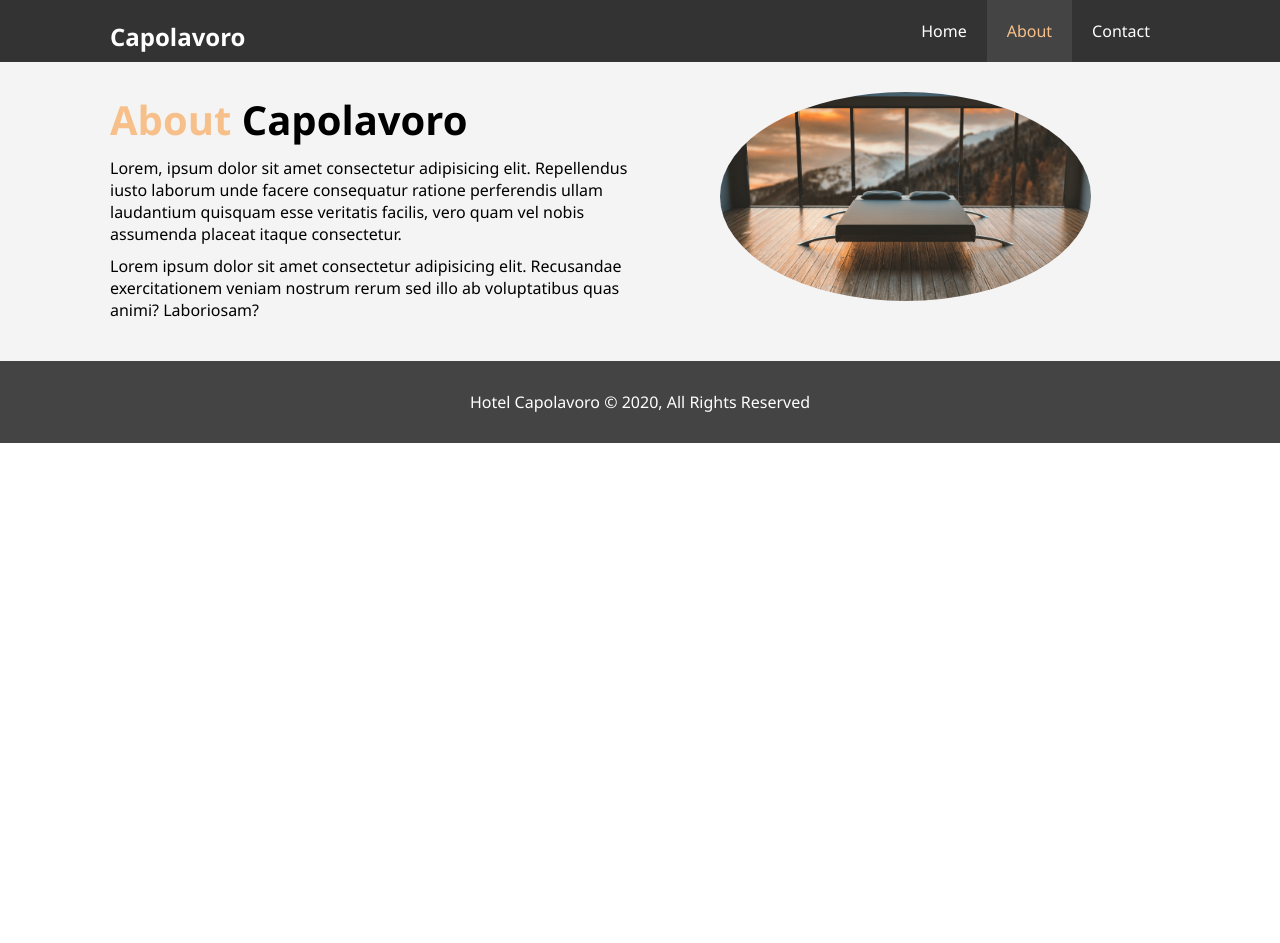
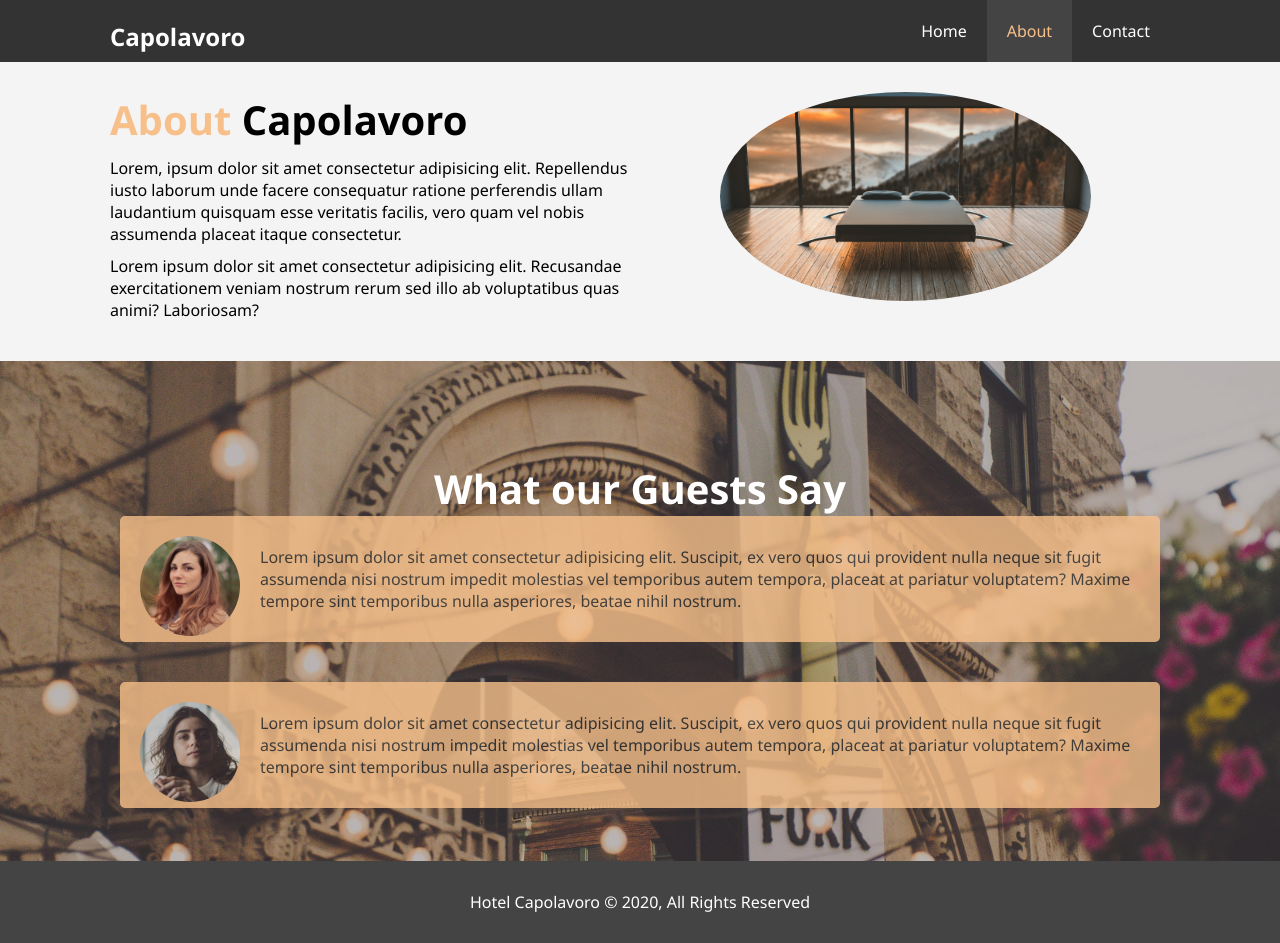
Before and after one commit to EzikeChris/Capolavoro-Hotel-Barcelona-Spain-, a plain HTML site: page about.html in a window 1280 px wide. Before the commit the page ends 800 px from the top, so only its background shows below. Drawn offline with Linux system fonts and the light colour scheme.

Commit message:
added testimonials images text etc

```diff
--- a/about.html
+++ b/about.html
@@ -36,9 +36,28 @@
             </div>
         </div>
     </section>
-      <footer id="main-footer">
-        <p>Hotel Capolavoro &copy; 2020, All Rights Reserved</p>
 
+<div class="clr"></div>
+
+
+<section id="testimonials" class="py-3">
+<div class="container">
+    <h2 class="l-heading">What our Guests Say</h2>
+    <div class="testimonial bg-primary">
+        <img src="/img/person-1.jpg" alt="beyonce">
+        <p>Lorem ipsum dolor sit amet consectetur adipisicing elit. Suscipit, ex vero quos qui provident nulla neque sit fugit assumenda nisi nostrum impedit molestias vel temporibus autem tempora, placeat at pariatur voluptatem? Maxime tempore sint temporibus nulla asperiores, beatae nihil nostrum.</p>
+
+    </div>
+
+    <div class="testimonial bg-primary">
+        <img src="/img/person-2.jpg" alt="Helen">
+        <p>Lorem ipsum dolor sit amet consectetur adipisicing elit. Suscipit, ex vero quos qui provident nulla neque sit fugit assumenda nisi nostrum impedit molestias vel temporibus autem tempora, placeat at pariatur voluptatem? Maxime tempore sint temporibus nulla asperiores, beatae nihil nostrum.</p>
+
+    </div>
+</div>
+</section>
+<footer id="main-footer">
+    <p>Hotel Capolavoro &copy; 2020, All Rights Reserved</p>
     </footer>
 </body>
 </html>
--- a/css/style.css
+++ b/css/style.css
@@ -209,6 +209,37 @@ h1 {
     height: 100%;
 }
 
+
+/* Testimonial */
+#testimonials {
+    height: 500px;
+    background: url('../img/test-bg.jpg') no-repeat
+    center center/cover;
+    padding: 100px;
+}
+
+
+#testimonials  h2 {
+    color: #fff;
+    text-align: center;
+}
+
+#testimonials .testimonial {
+    padding: 20px;
+    margin-bottom: 40px;
+    border-radius: 5px;
+    opacity: 0.8;
+}
+
+#testimonials .testimonial img {
+    width: 100px;
+    float: left;
+    margin-right: 20px;
+    border-radius: 50%;
+
+}
+
+
 /* // footer // */
 #main-footer {
     text-align: center;
```
Also changed, not shown: index.html (+0 -6 lines), img/person-1.jpg (added), img/person-2.jpg (added), img/test-bg.jpg (added).
